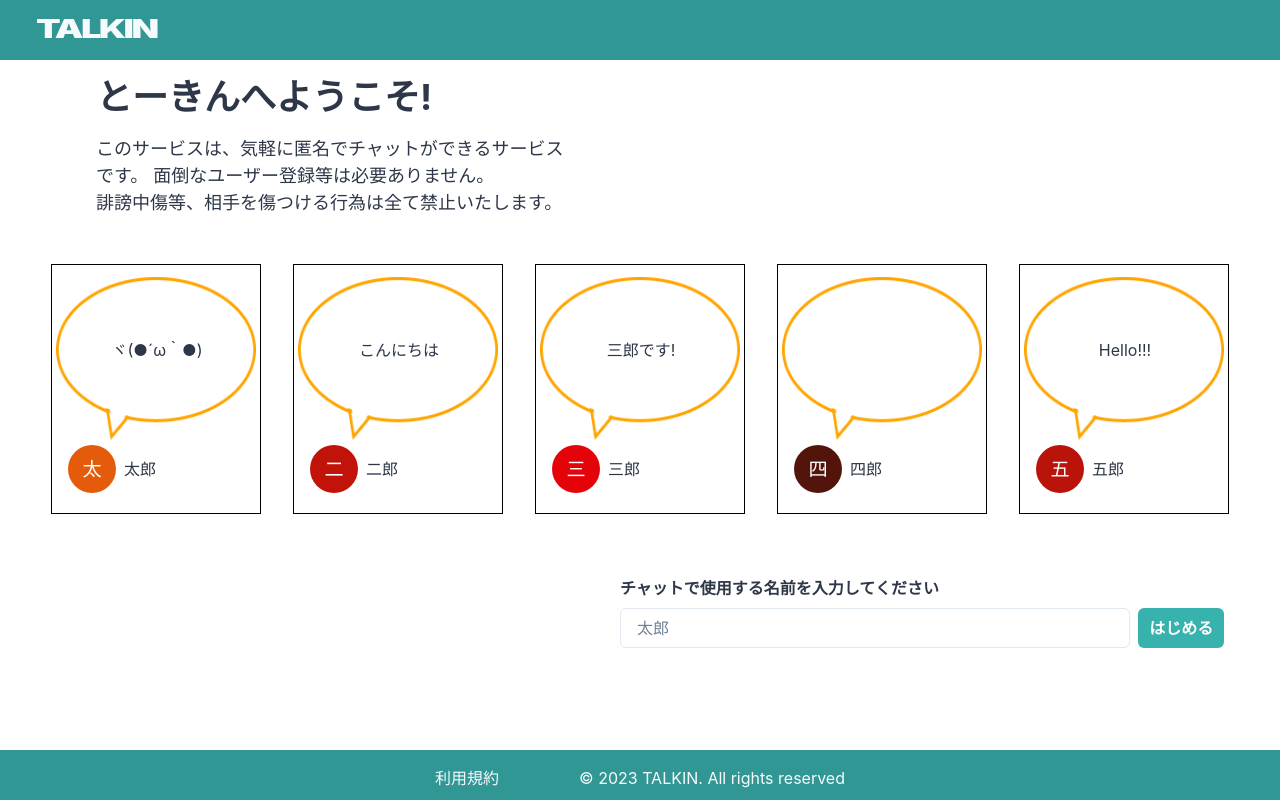
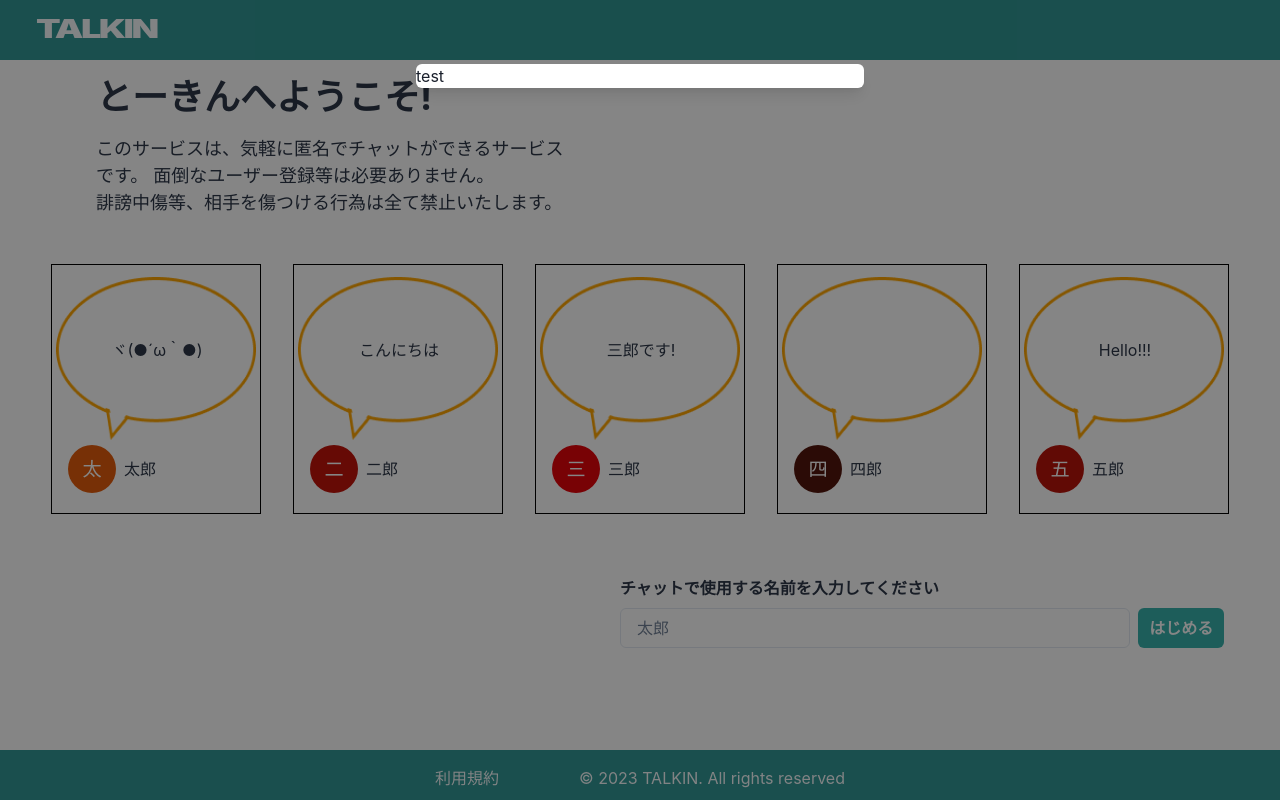
Before and after one commit to hattoriryuki/talkin, a React (Create React App) app: page / in a window 1280 px wide. Both pictures are taken after a click on the link "利用規約". Built offline with nearby package versions, Linux system fonts and the light colour scheme; the HTML template or start-up script is replaced by a standard one.

Commit message:
feat: フッターの利用規約にモーダル機能のロジックを追加

```diff
--- a/src/components/atoms/layout/Footer.tsx
+++ b/src/components/atoms/layout/Footer.tsx
@@ -2,12 +2,19 @@ import { FC, memo } from "react";
 import {
   Box,
   Container,
+  Modal,
+  ModalBody,
+  ModalContent,
+  ModalOverlay,
   Stack,
-  Text
+  Text,
+  useDisclosure
 } from "@chakra-ui/react";
 
 export const Footer: FC = memo(() => {
+  const { isOpen, onOpen, onClose } = useDisclosure();
   return (
+    <>
       <Box
         bg="teal.500"
         color="gray.50"
@@ -25,11 +32,18 @@ export const Footer: FC = memo(() => {
           align="center"
           gap={{ base: "4", md: "20" }}
         >
-        <Box as="a" href="#">
+          <Box as="a" href="#" onClick={onOpen}>
             利用規約
           </Box>
           <Text>&copy; 2023 TALKIN. All rights reserved</Text>
         </Container>
       </Box>
+      <Modal isOpen={isOpen} onClose={onClose}>
+        <ModalOverlay />
+        <ModalContent>
+            <p>test</p>
+        </ModalContent>
+      </Modal>
+    </>
   );
 });
```
Lines whose indentation alone changed are shown as unchanged.
